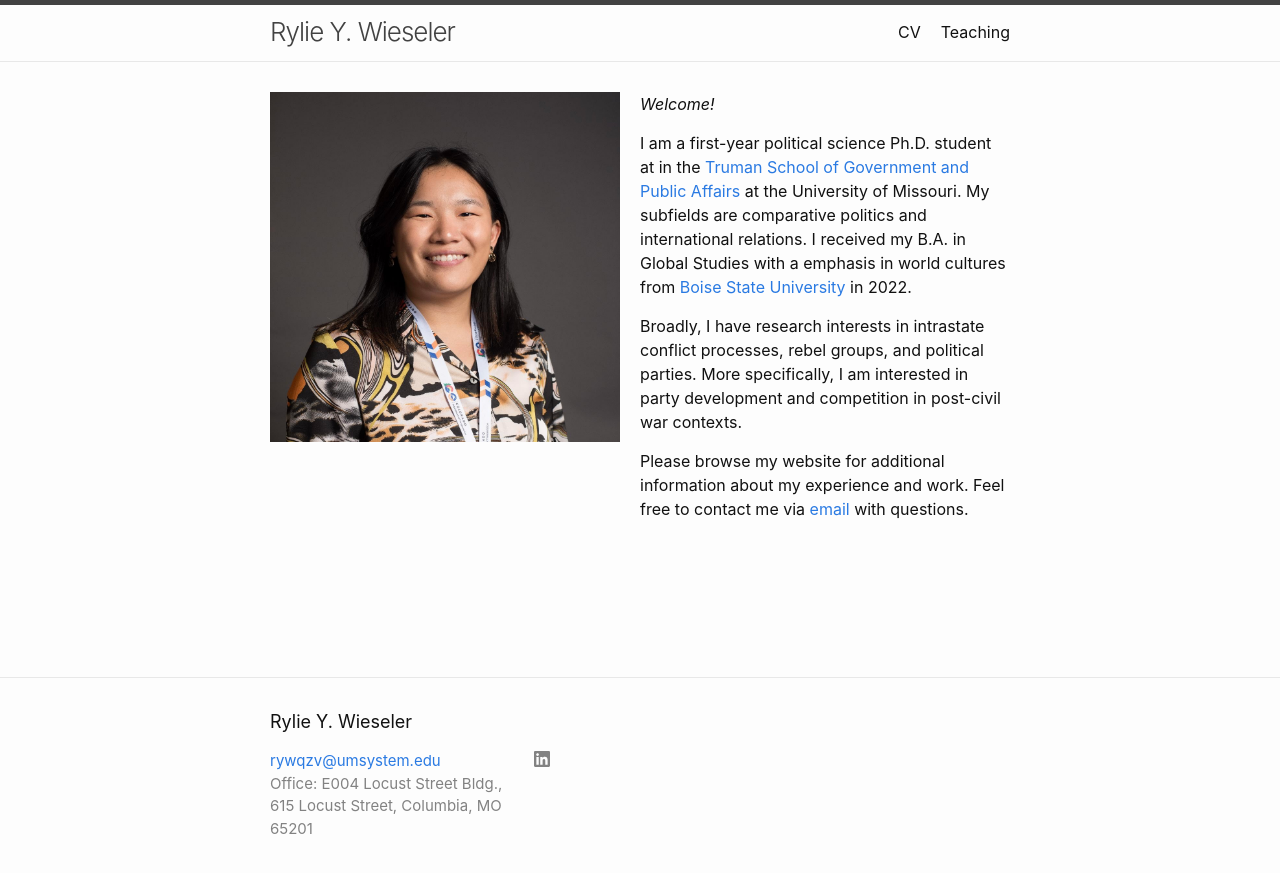
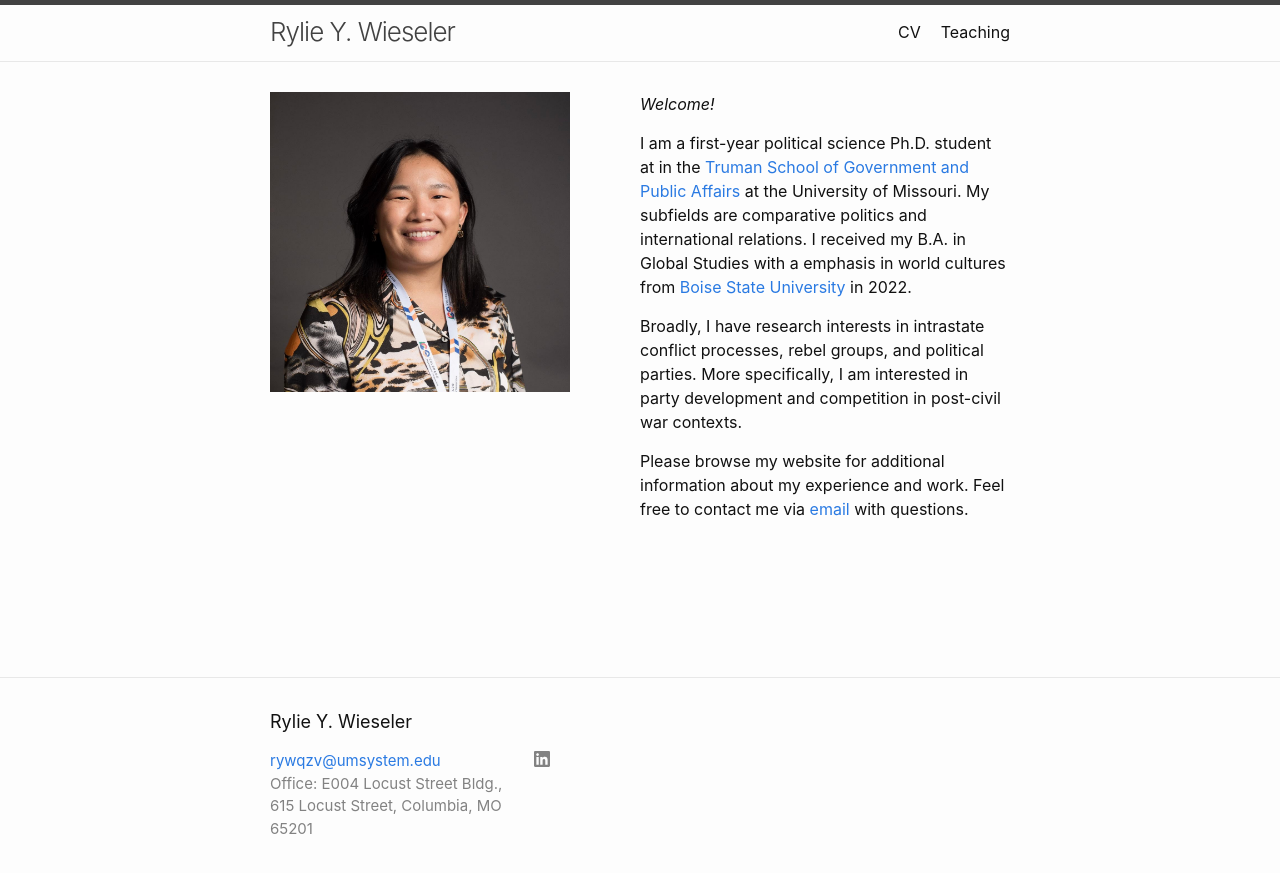
Before and after one commit to ryliewieseler/ryliewieseler.github.io, a Jekyll site: the page built from index.md, in a window 1280 px wide. Shown: the top 873 px of the page. Built offline with Jekyll 4.4.1, drawn with Linux system fonts in a browser that asks for light colours.

Commit message:
Update home.html

```diff
--- a/_layouts/home.html
+++ b/_layouts/home.html
@@ -9,7 +9,7 @@ layout: default
 
   <div class="row">
     <div class="column">
-      <img align="left" width="350" height="350" src="files/wieseler.jpg">
+      <img align="left" width="300" height="300" src="files/wieseler.jpg">
     </div>
     <div class="column">
       {{ content }}
```
